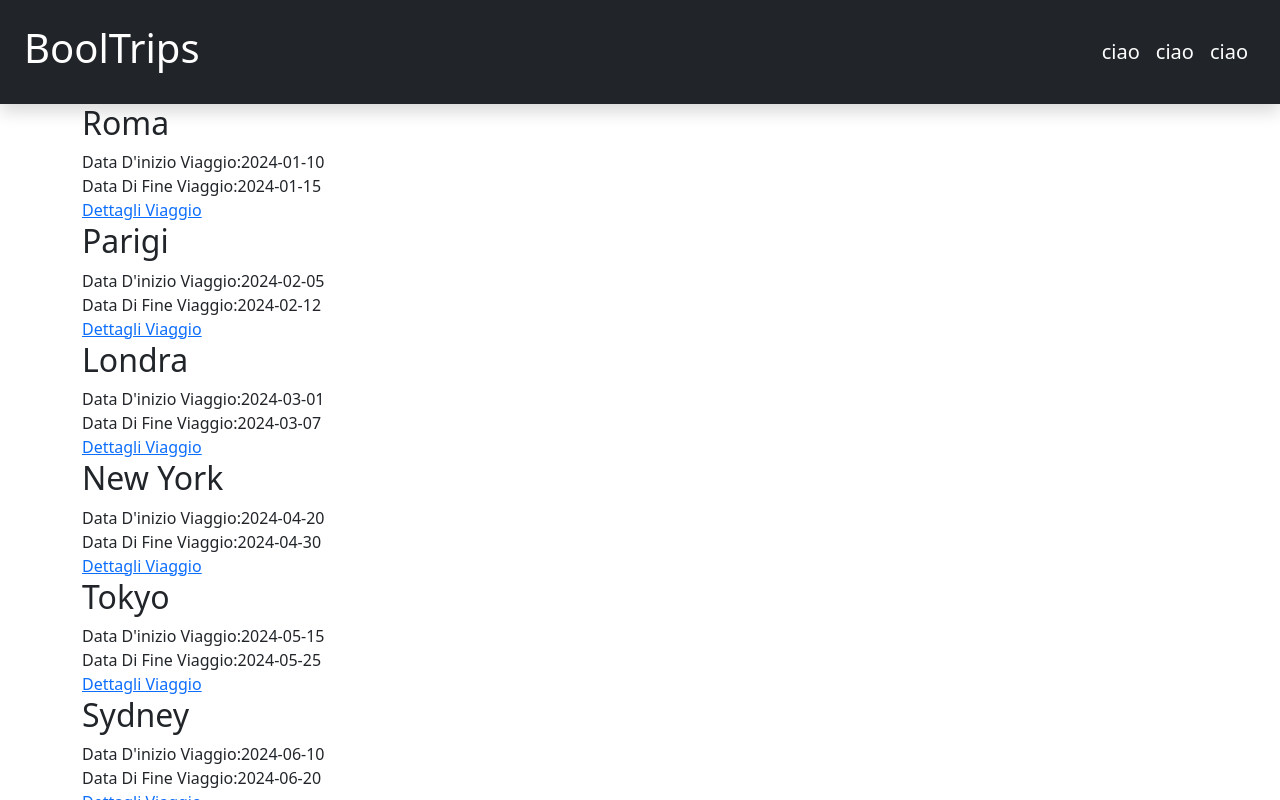
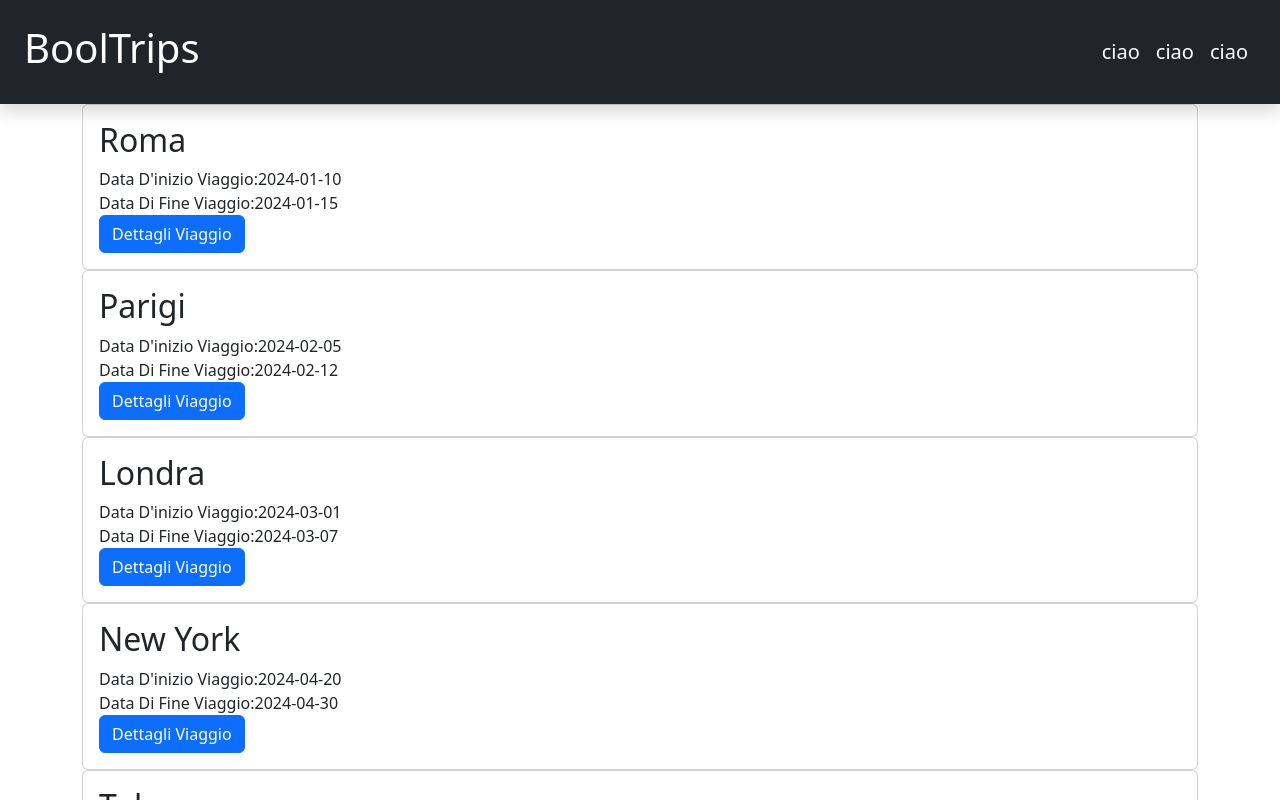
Before and after one commit to Pietroo03/Web-App-Gite, a React (Vite) app: page / in a window 1280 px wide. Shown: the top 800 px of the page. Built offline with nearby package versions, Linux system fonts and the light colour scheme.

Commit message:
add style

```diff
--- a/src/components/TripsCard.jsx
+++ b/src/components/TripsCard.jsx
@@ -5,9 +5,13 @@ export default function TripsCard() {
 
     return (
         <>
+            <div className="container-sm">
+                <div className="row row-cols-1">
                     {
                         trips.map(trip => (
-                    <div className="container" key={trip.id}>
+                            <div className="col">
+                                <div className="card">
+                                    <div className="card-body">
                                         <h2 className="element-1">
                                             {trip.destinazione}
                                         </h2>
@@ -21,7 +25,14 @@ export default function TripsCard() {
                                             </div>
                                         </div>
                                         <div>
-                            <Link to={`trip/${trip.id}`}>Dettagli Viaggio</Link>
+                                            <Link to={`trip/${trip.id}`} className='btn btn-primary'>Dettagli Viaggio</Link>
+                                        </div>
+                                    </div>
+
+                                </div>
+                            </div>
+                        ))
+                    }
                 </div>
             </div>
 
@@ -29,8 +40,7 @@ export default function TripsCard() {
 
 
 
-                ))
-            }
+
         </>
 
     )
```
Lines whose indentation alone changed are shown as unchanged.
